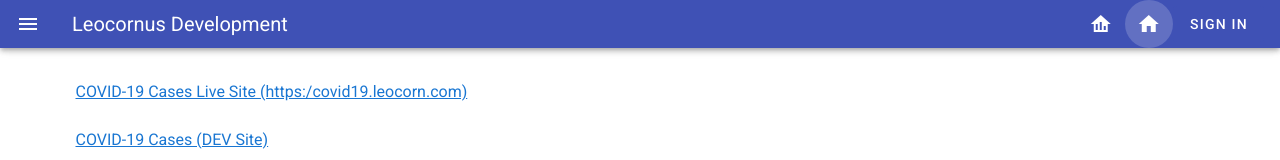
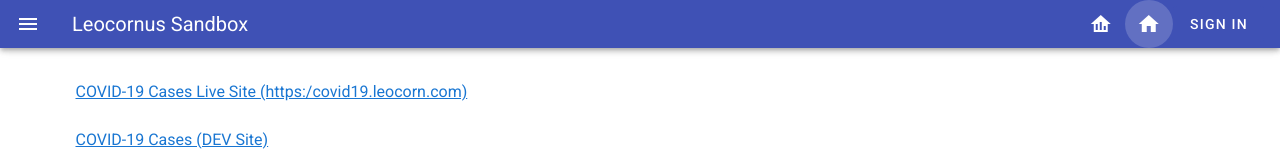
Before and after one commit to leocornus/nuxt-repo, a Nuxt app: page / in a window 1280 px wide. Shown: the top 160 px of the page. Built offline with nearby package versions, Linux system fonts and the light colour scheme; no server answers.

Commit message:
update title

```diff
--- a/layouts/vuetify.vue
+++ b/layouts/vuetify.vue
@@ -3,7 +3,7 @@
 v-app
   v-app-bar(color='indigo' dark fixed app dense)
     v-app-bar-nav-icon/
-    v-toolbar-title Leocornus Development
+    v-toolbar-title Leocornus Sandbox
     v-spacer
     v-btn(icon to="/d3" nuxt)
       v-icon mdi-home-analytics
```
